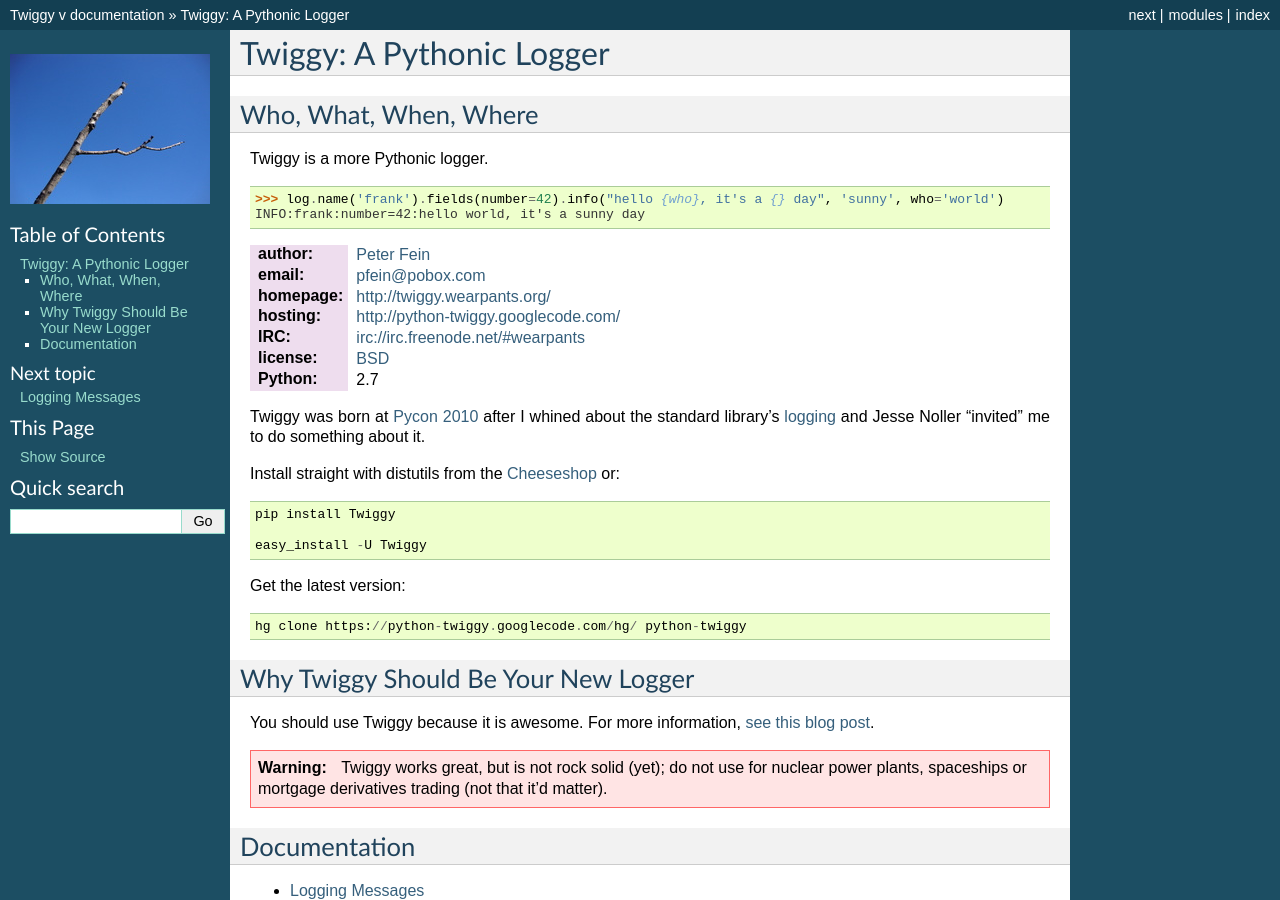
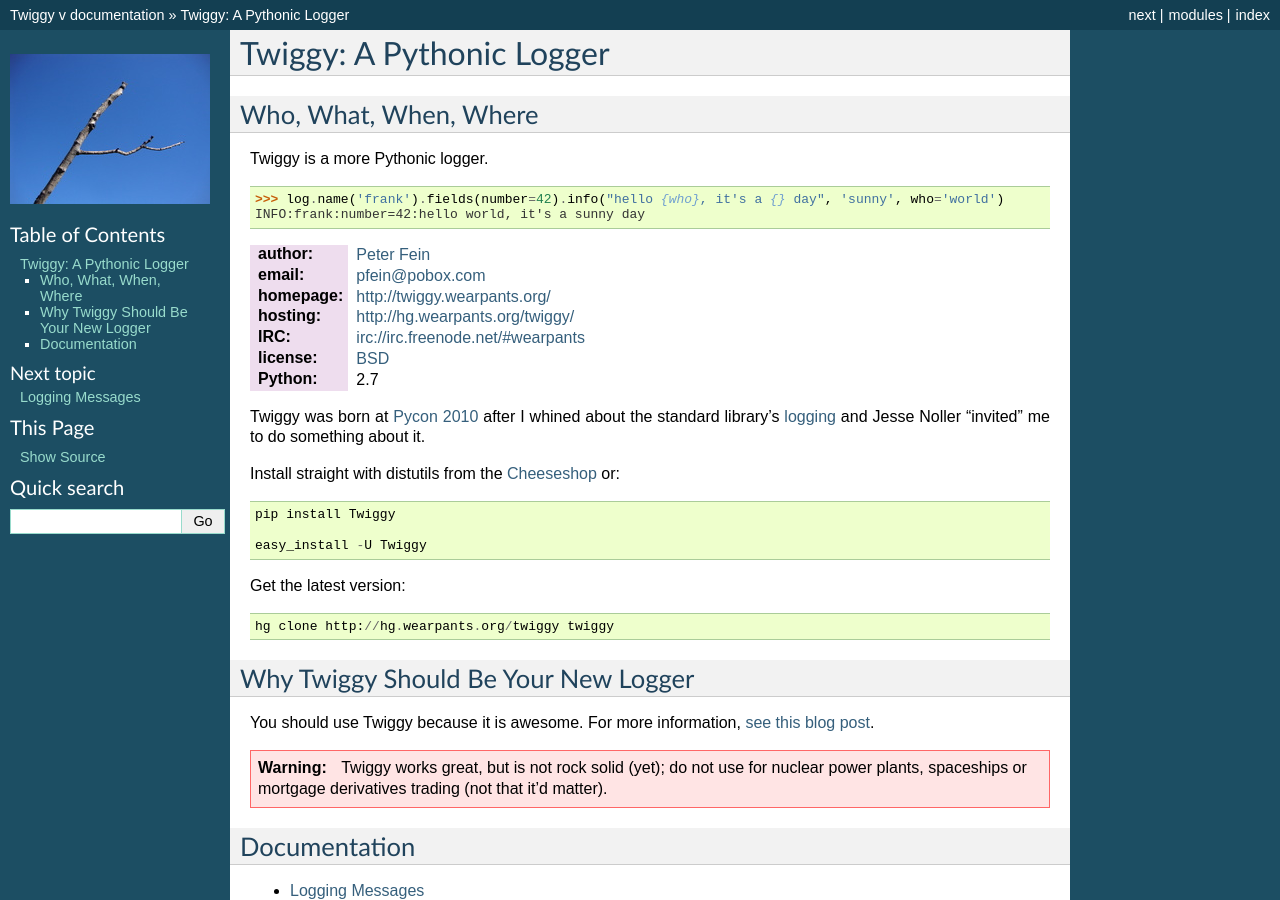
Before and after one commit to wearpants/twiggy, a Sphinx documentation site: the page built from doc/index.rst, in a window 1280 px wide and 900 px high. Built offline with Sphinx 7.4.7, drawn with Linux system fonts in a browser that asks for light colours.

Commit message:
update docs for bitbucket

```diff
--- a/doc/index.rst
+++ b/doc/index.rst
@@ -21,7 +21,7 @@
 :author: `Peter Fein <http://i.wearpants.org>`_
 :email: pfein@pobox.com
 :homepage: http://twiggy.wearpants.org/
-:hosting: http://python-twiggy.googlecode.com/
+:hosting: http://hg.wearpants.org/twiggy/
 :IRC: irc://irc.freenode.net/#wearpants
 :license: `BSD <http://www.opensource.org/licenses/bsd-license.php>`_
 :Python: 2.7
@@ -36,7 +36,7 @@
 
 Get the latest version::
 
-    hg clone https://python-twiggy.googlecode.com/hg/ python-twiggy
+    hg clone http://hg.wearpants.org/twiggy twiggy
 
 *************************************
 Why Twiggy Should Be Your New Logger
```
